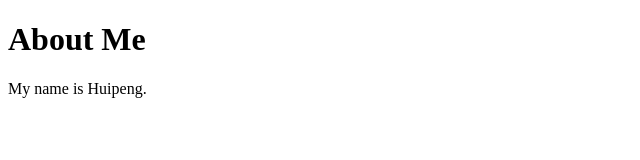
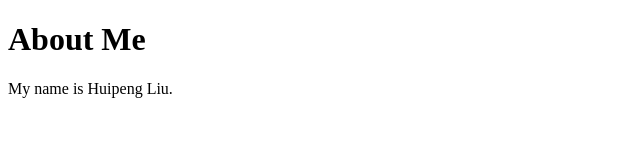
Before and after one commit to Huipengliwei/huipengliwei.github.io, a plain HTML site: page index.html in a window 1280 px wide. Shown: the full height of the page, 0-640 px from the left. Drawn offline with Linux system fonts and the light colour scheme.

Commit message:
Update index.html

```diff
--- a/index.html
+++ b/index.html
@@ -5,7 +5,7 @@
   </head>
   <body>
     <h1>About Me</h1>
-    My name is Huipeng.
+    My name is Huipeng Liu.
   </body>
 
 <html>
```
